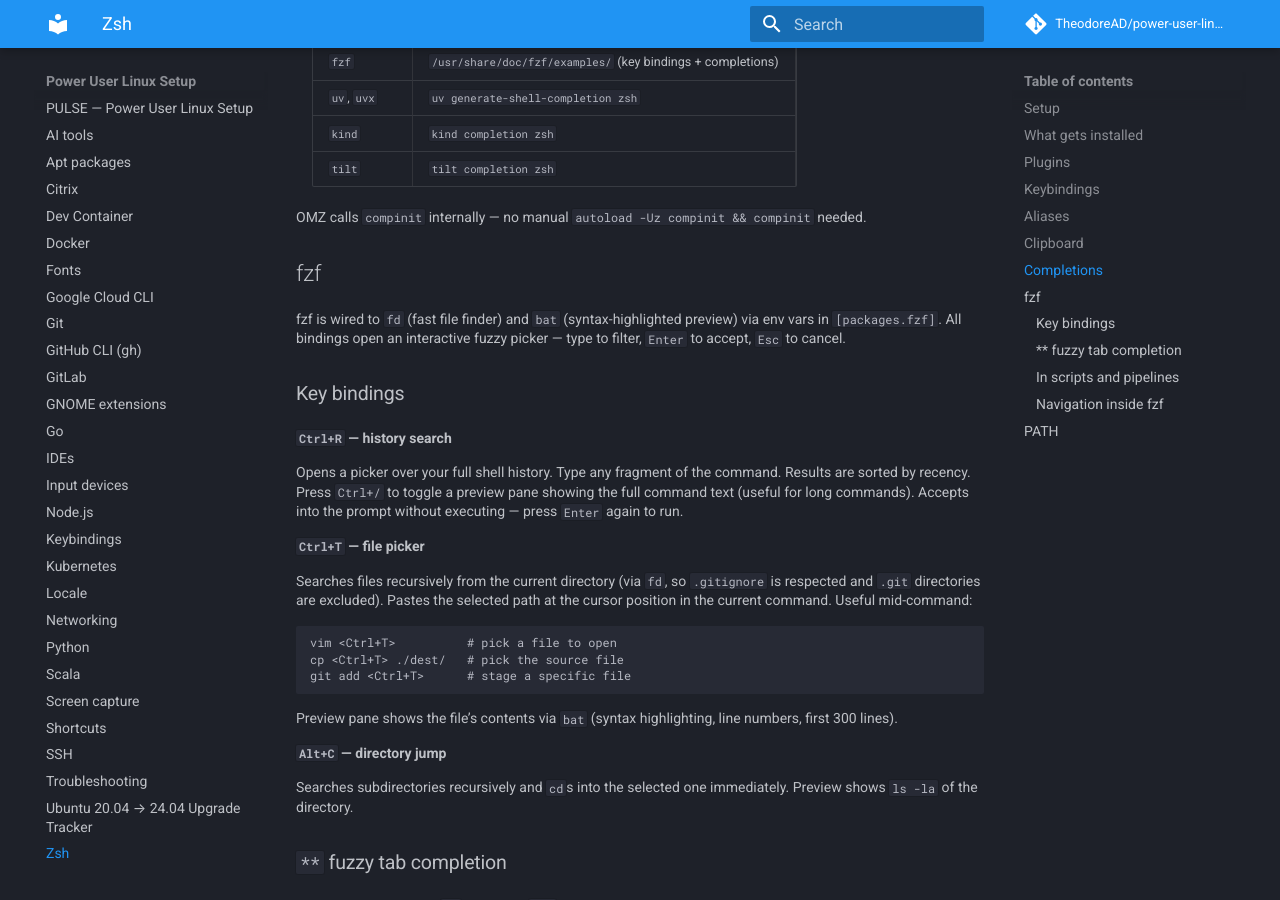
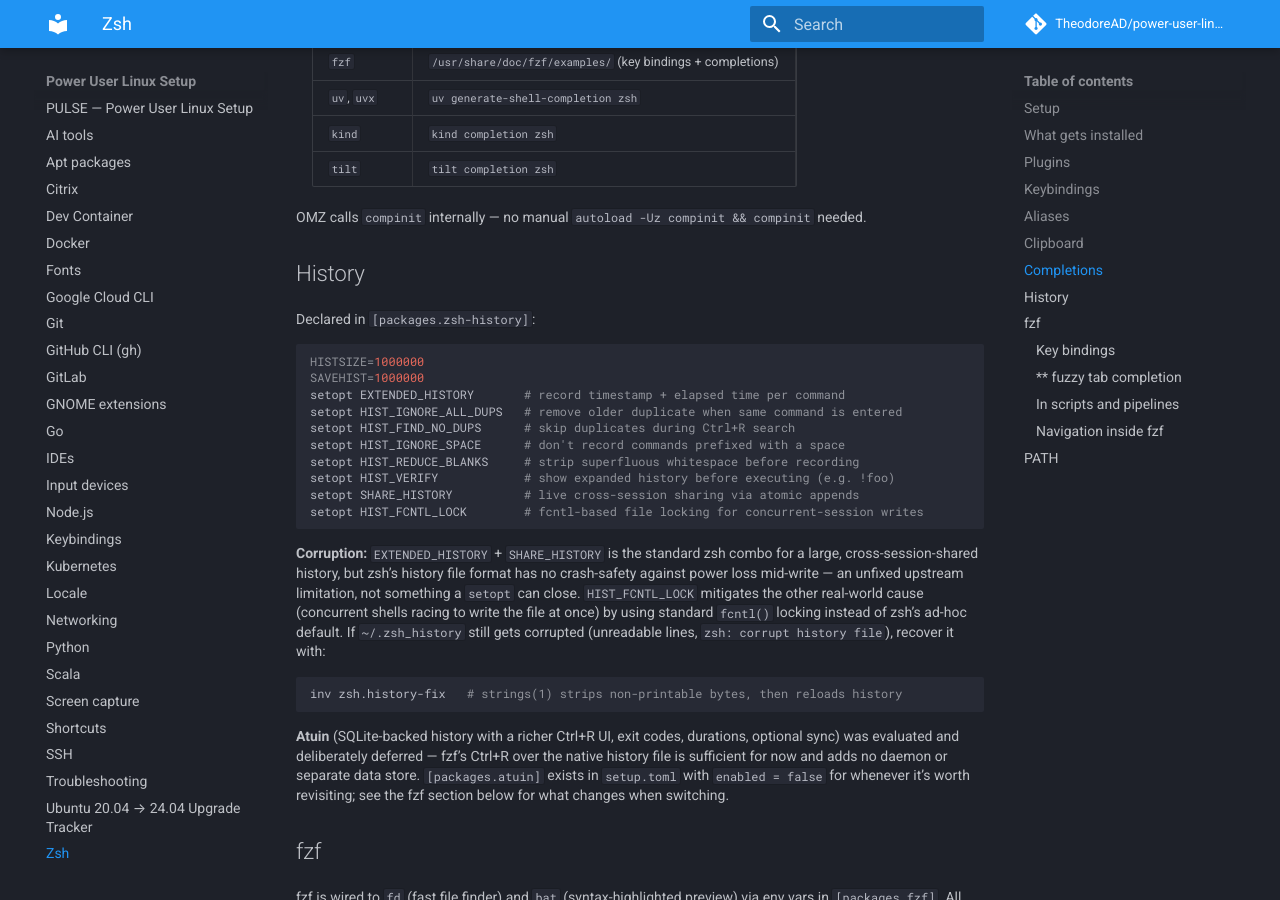
Before and after one commit to TheodoreAD/power-user-linux-setup, an MkDocs documentation site: the page built from docs/zsh.md, in a window 1280 px wide and 900 px high, scrolled down 3185 px. Built offline with MkDocs 1.6.1 and Material for MkDocs 9.7.7, drawn with Linux system fonts in a browser that asks for light colours; comment, search, counter and statistics services are not loaded.

Commit message:
Work through remaining tracker items: glab automation, zsh history hardening, doc fixes
- glab: add [packages.glab] to setup.toml (deb-url + version_cmd, since
  gitlab-org/cli has no GitHub release mirror), extend _install_deb_url
  with {version} templating to support it, fix a stale asset-name
  assumption in the old manual instructions (linux_amd64, not
  Linux_x86_64). Installed and verified live (glab 1.112.0).
- zsh history: add HIST_FCNTL_LOCK to mitigate the concurrent-session
  corruption case (power-loss corruption remains an unfixed upstream
  zsh limitation, covered by the existing inv zsh.history-fix
  recovery task). Applied live via inv zsh.configure. Documented in a
  new History section in docs/zsh.md.
- gnome_extensions.md: add the one missing EGO id (Freon, #841,
  confirmed GNOME 46-compatible) rather than leaving it unresolved.
- ssh.md: remove the "keychain on Wayland unverified" warning —
  confirmed working via the live keychain-managed agent session.
- Update the upgrade tracker to reflect all of the above, defer
  git-projects.txt fresh-machine testing and the shortcuts.md audit
  as explicit future tasks, and correct the zensical migration
  section to done (it was completed earlier but the tracker still
  said pending).

````diff
--- a/docs/zsh.md
+++ b/docs/zsh.md
@@ -116,6 +116,40 @@
 
 OMZ calls `compinit` internally — no manual `autoload -Uz compinit && compinit` needed.
 
+## History
+
+Declared in `[packages.zsh-history]`:
+
+```shell
+HISTSIZE=1000000
+SAVEHIST=1000000
+setopt EXTENDED_HISTORY       # record timestamp + elapsed time per command
+setopt HIST_IGNORE_ALL_DUPS   # remove older duplicate when same command is entered
+setopt HIST_FIND_NO_DUPS      # skip duplicates during Ctrl+R search
+setopt HIST_IGNORE_SPACE      # don't record commands prefixed with a space
+setopt HIST_REDUCE_BLANKS     # strip superfluous whitespace before recording
+setopt HIST_VERIFY            # show expanded history before executing (e.g. !foo)
+setopt SHARE_HISTORY          # live cross-session sharing via atomic appends
+setopt HIST_FCNTL_LOCK        # fcntl-based file locking for concurrent-session writes
+```
+
+**Corruption:** `EXTENDED_HISTORY` + `SHARE_HISTORY` is the standard zsh combo for a large,
+cross-session-shared history, but zsh's history file format has no crash-safety against power
+loss mid-write — an unfixed upstream limitation, not something a `setopt` can close. `HIST_FCNTL_LOCK`
+mitigates the other real-world cause (concurrent shells racing to write the file at once) by using
+standard `fcntl()` locking instead of zsh's ad-hoc default. If `~/.zsh_history` still gets corrupted
+(unreadable lines, `zsh: corrupt history file`), recover it with:
+
+```shell
+inv zsh.history-fix   # strings(1) strips non-printable bytes, then reloads history
+```
+
+**Atuin** (SQLite-backed history with a richer Ctrl+R UI, exit codes, durations, optional sync) was
+evaluated and deliberately deferred — fzf's Ctrl+R over the native history file is sufficient for now
+and adds no daemon or separate data store. `[packages.atuin]` exists in `setup.toml` with
+`enabled = false` for whenever it's worth revisiting; see the fzf section below for what changes
+when switching.
+
 ## fzf
 
 fzf is wired to `fd` (fast file finder) and `bat` (syntax-highlighted preview) via env vars in `[packages.fzf]`. All bindings open an interactive fuzzy picker — type to filter, `Enter` to accept, `Esc` to cancel.
````
Also changed, not shown: docs/gitlab.md (+4 -14 lines), docs/gnome_extensions.md (+1 -1 lines), docs/ssh.md (+5 -3 lines), docs/upgrade_20_04_to_24_04.md (+19 -36 lines), setup.toml (+11 -0 lines), 1 other file.
